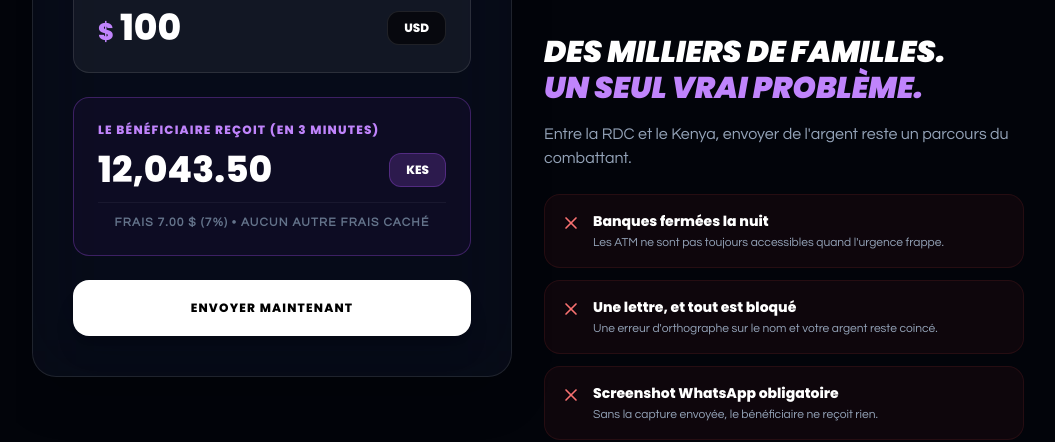
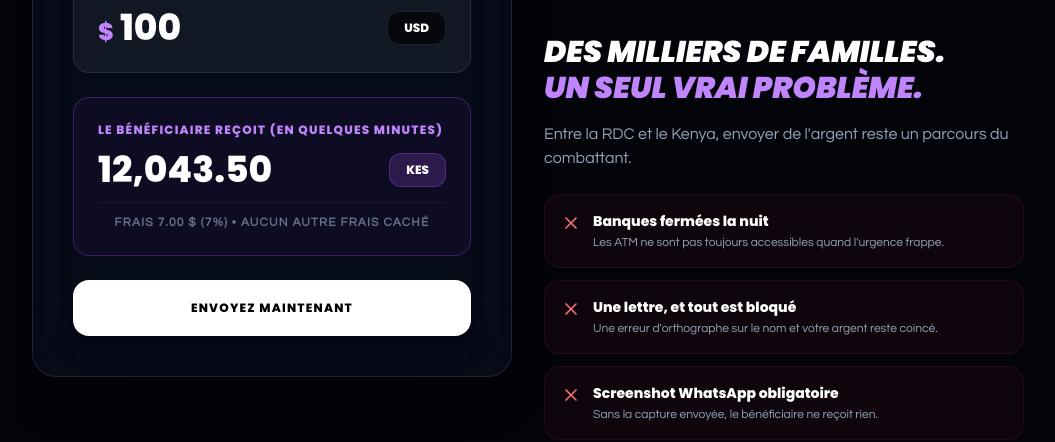
Before and after one commit to bred9702-svg/muniapay-frontend, a React (Vite) app: page / in a window 1280 px wide. Shown: the part 1340-1782 px from the top of the page, without its empty margins (112-1167 px from the left). Built offline with nearby package versions, Linux system fonts and the light colour scheme.

Commit message:
Update App.jsx

```diff
--- a/src/App.jsx
+++ b/src/App.jsx
@@ -228,7 +228,7 @@ const App = () => {
                 </div>
 
                 <div className="bg-purple-600/5 border border-purple-500/30 rounded-2xl p-6">
-                  <label className="text-xs font-black text-purple-400 uppercase tracking-widest block mb-3 font-heading">Le bénéficiaire reçoit (en 3 minutes)</label>
+                  <label className="text-xs font-black text-purple-400 uppercase tracking-widest block mb-3 font-heading">Le bénéficiaire reçoit (en quelques minutes)</label>
                   <div className="flex justify-between items-center gap-2">
                     <div className="text-4xl font-heading font-black w-full">
                       {finalAmount.toLocaleString(undefined, { minimumFractionDigits: 2, maximumFractionDigits: 2 })}
@@ -243,7 +243,7 @@ const App = () => {
                 </div>
 
                 <button onClick={() => { setShowModal(true); setError(''); setFormErrors({}); }} className="w-full py-5 bg-white text-black rounded-2xl font-heading font-black text-xs uppercase tracking-widest shadow-xl hover:bg-slate-200 transition-all">
-                  Envoyer maintenant
+                  Envoyez maintenant
                 </button>
               </div>
             </div>
@@ -431,7 +431,7 @@ const App = () => {
                 </div>
                 <h4 className="text-2xl font-black uppercase italic font-heading mb-3 text-white">Transfert initié !</h4>
                 <p className="text-slate-400 max-w-md mx-auto leading-relaxed mb-6">
-                  Votre famille recevra l'argent sous environ 15 minutes.
+                  Le bénéficiaire recevra l'argent sous environ 15 minutes.
                 </p>
                 {transactionId && (
                   <div className="bg-white/5 border border-white/10 rounded-xl p-4">
@@ -454,7 +454,7 @@ const App = () => {
                     <span className="text-slate-400">-{feeAmount.toFixed(2)} {isRDCToKen ? 'USD' : 'KES'}</span>
                   </div>
                   <div className="flex justify-between items-center mt-3 pt-3 border-t border-white/10">
-                    <span className="text-purple-400 font-black text-sm uppercase tracking-widest font-heading">Ils reçoivent</span>
+                    <span className="text-purple-400 font-black text-sm uppercase tracking-widest font-heading">Il reçoit</span>
                     <span className="text-white font-black text-lg">{finalAmount.toLocaleString(undefined, {maximumFractionDigits: 2})} {isRDCToKen ? 'KES' : 'USD'}</span>
                   </div>
                 </div>
@@ -525,7 +525,7 @@ const App = () => {
 
   <input
     type="tel"
-    placeholder="812 345 678"
+    placeholder="711 345 678"
     required
     className={`flex-1 min-w-0 bg-white/5 border rounded-xl p-4 outline-none focus:border-purple-500 transition-all ${
       formErrors.receiverPhone ? 'border-red-500' : 'border-white/10'
@@ -549,7 +549,7 @@ const App = () => {
                     </div>
                   </div>
                   <button type="submit" disabled={isLoading} className="w-full py-5 bg-purple-600 text-white rounded-xl font-black uppercase tracking-widest font-heading shadow-xl hover:bg-purple-500 transition-all disabled:opacity-50 disabled:cursor-not-allowed">
-                    {isLoading ? "Traitement en cours..." : "Confirmer l'envoi"}
+                    {isLoading ? "Traitement en cours..." : "Confirmez l'envoi"}
                   </button>
                 </form>
               </>
```
